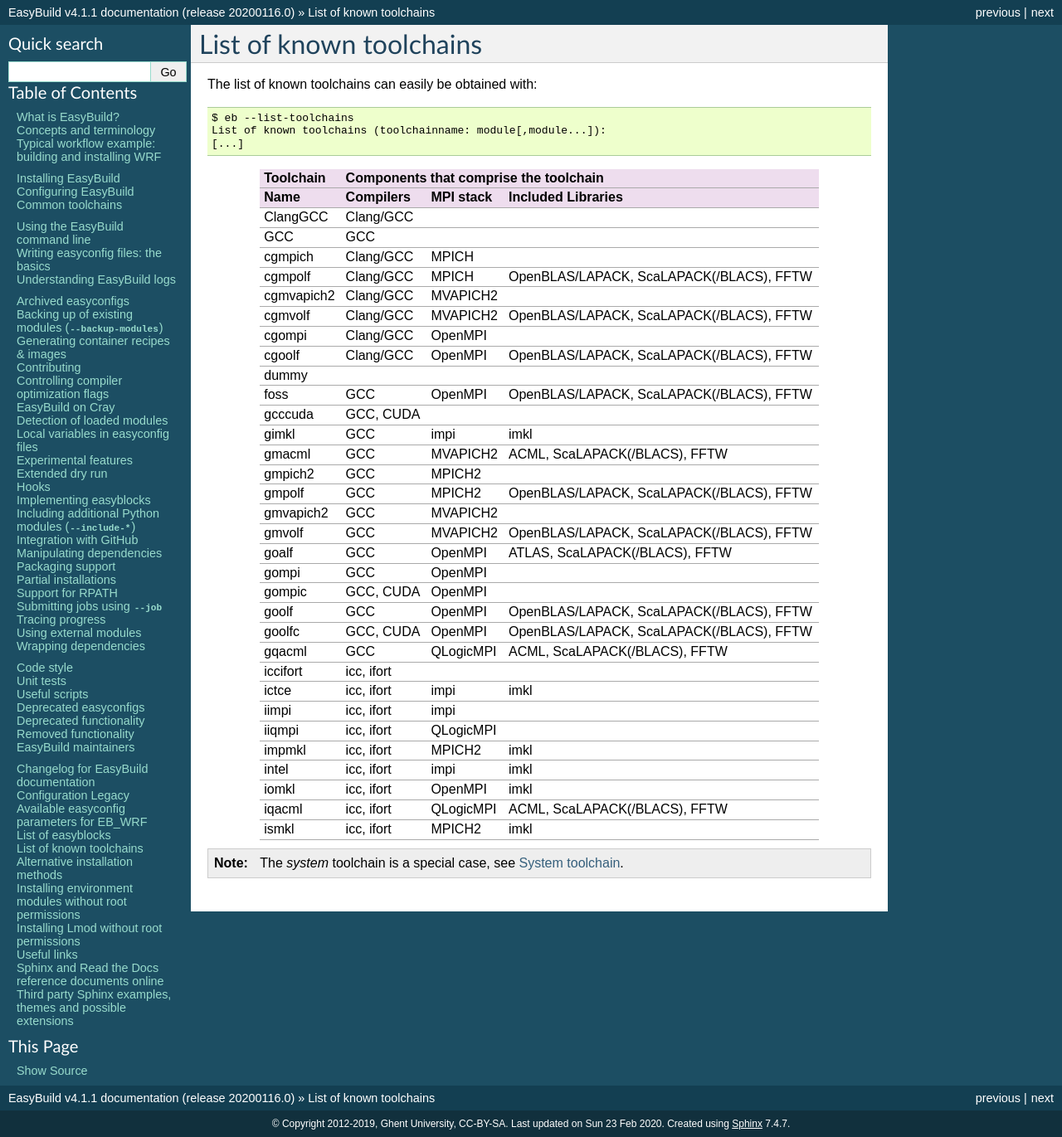
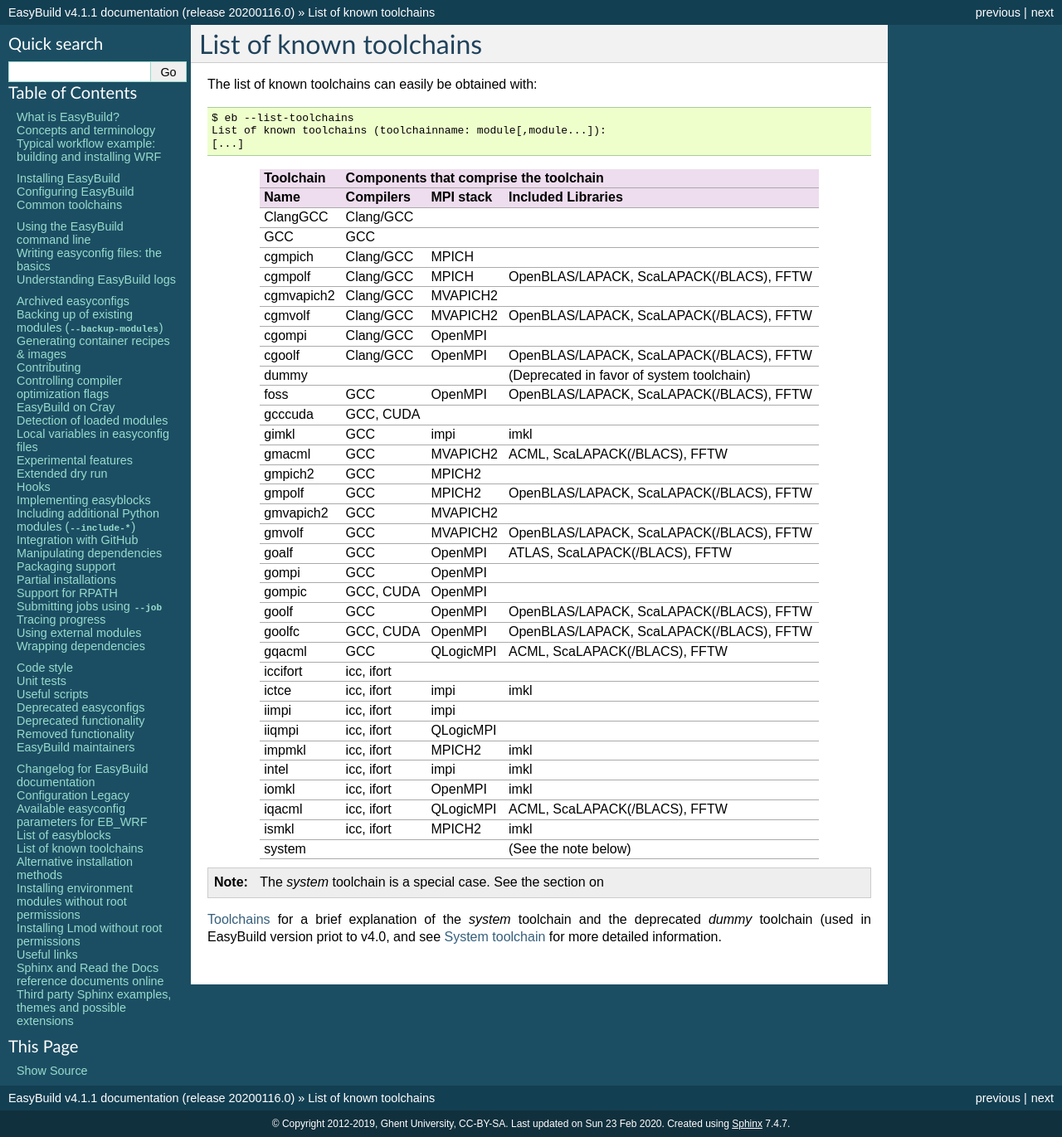
Before and after one commit to easybuilders/easybuild, a Sphinx documentation site: the page built from docs/eb_list_toolchains.rst, in a window 1280 px wide. Shown: the whole page at 83% size. Built offline with Sphinx 7.4.7, drawn with Linux system fonts in a browser that asks for light colours; pages that are not in the unit, such as notebooks, are missing from menus.

Commit message:
Adding text to clarify dummy and system toolchains and forward references
The table contained a row for the `dummy` toochain.  Since it will still be
seen by people using versions prior to v4.0, the entry in the table is being
left but text about deprecation is added in the body of the table, and some
additional text is included in the note, along with references to other
pages.

```diff
--- a/docs/eb_list_toolchains.rst
+++ b/docs/eb_list_toolchains.rst
@@ -12,4 +12,7 @@ The list of known toolchains can easily be obtained with::
 
 .. include:: version-specific/eb_list_toolchains.txt
 
-.. note:: The `system` toolchain is a special case, see :ref:`system_toolchain`.
+.. note:: The `system` toolchain is a special case.  See the section on
+:ref:`toolchains` for a brief explanation of the `system` toolchain
+and the deprecated `dummy` toolchain (used in EasyBuild version priot
+to v4.0, and see :ref:`system_toolchain` for more detailed information.
--- a/docs/version-specific/eb_list_toolchains.txt
+++ b/docs/version-specific/eb_list_toolchains.txt
@@ -14,7 +14,7 @@ cgmvapich2           Clang/GCC      MVAPICH2
 cgmvolf              Clang/GCC      MVAPICH2    OpenBLAS/LAPACK, ScaLAPACK(/BLACS), FFTW
 cgompi               Clang/GCC      OpenMPI
 cgoolf               Clang/GCC      OpenMPI     OpenBLAS/LAPACK, ScaLAPACK(/BLACS), FFTW
-dummy
+dummy                                           (Deprecated in favor of system toolchain)
 foss                 GCC            OpenMPI     OpenBLAS/LAPACK, ScaLAPACK(/BLACS), FFTW
 gcccuda              GCC, CUDA
 gimkl                GCC            impi        imkl
@@ -38,4 +38,5 @@ intel                icc, ifort     impi        imkl
 iomkl                icc, ifort     OpenMPI     imkl
 iqacml               icc, ifort     QLogicMPI   ACML, ScaLAPACK(/BLACS), FFTW
 ismkl                icc, ifort     MPICH2      imkl
+system                                          (See the note below)
 ==================   ============== =========== =========================================
```
